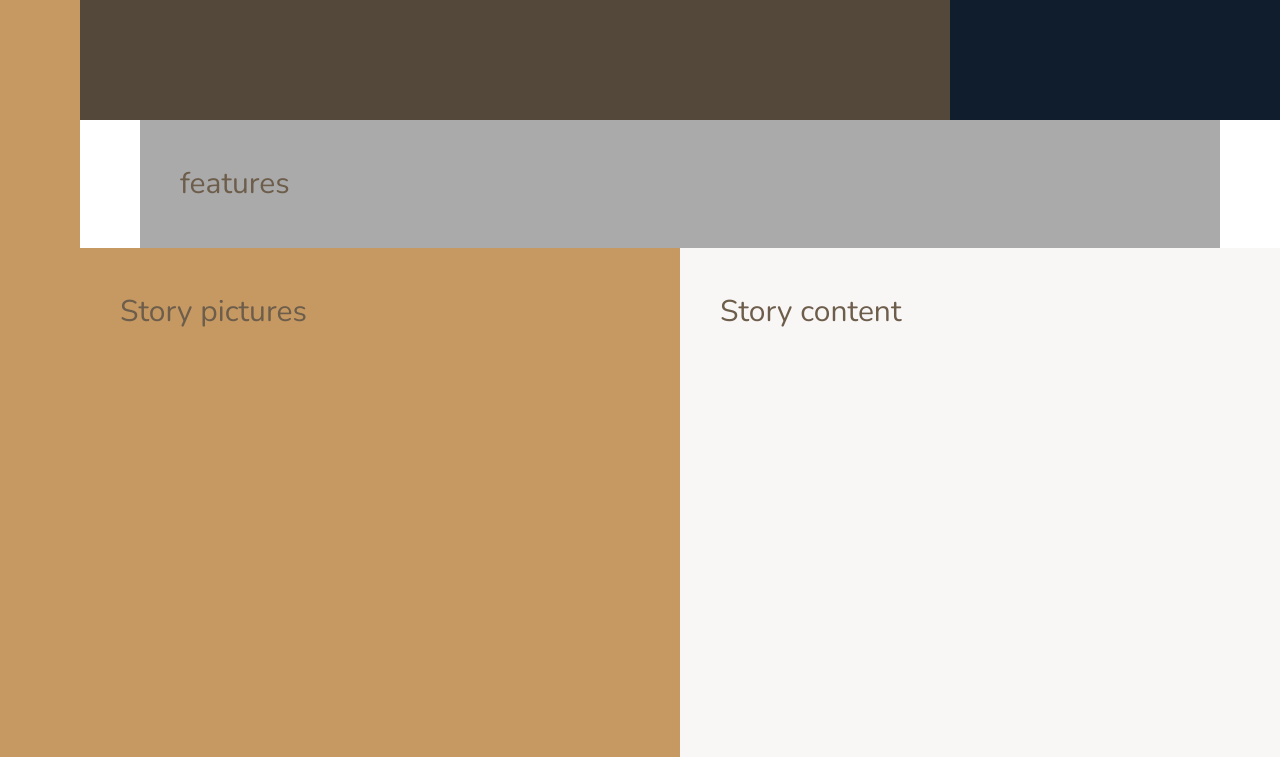
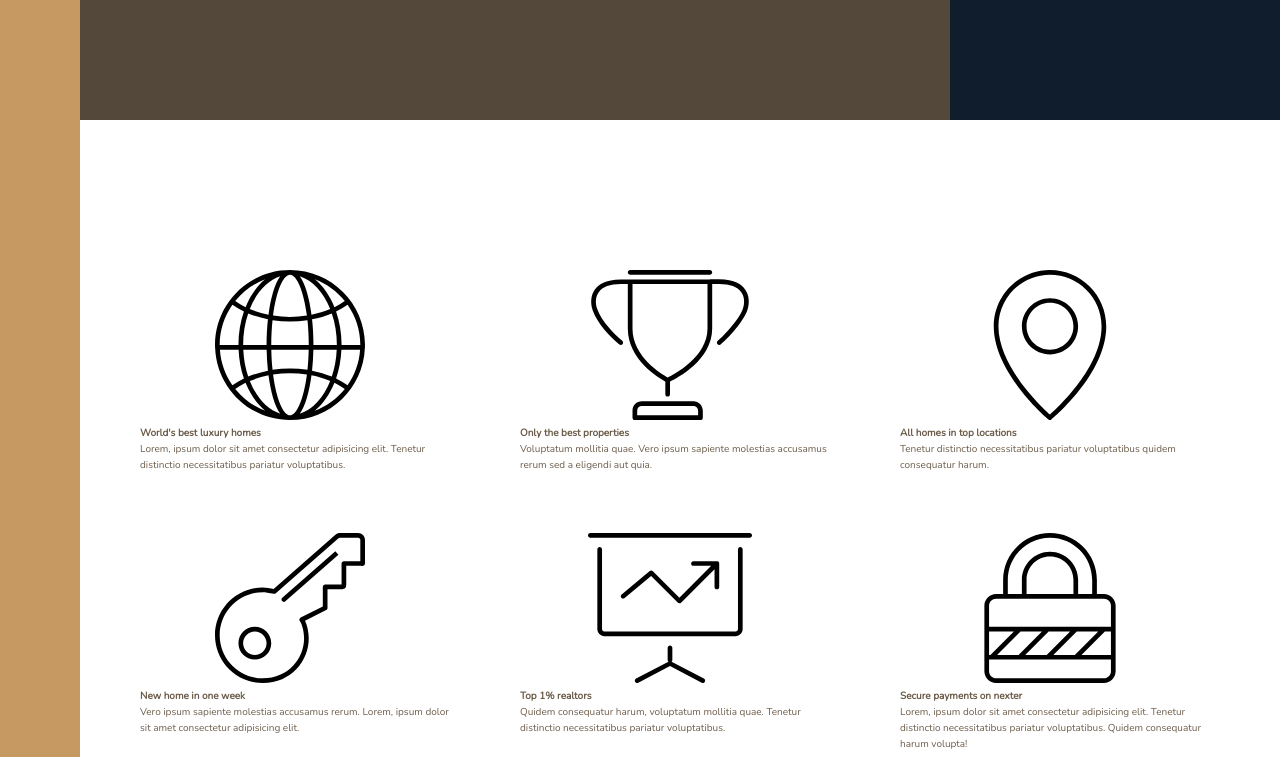
Before and after one commit to antebozic/nexter, a website: page index.html in a window 1280 px wide. Shown: the part 520-1277 px from the top of the page. Drawn offline with nearby package versions, Linux system fonts and the light colour scheme.

Commit message:
added content features

```diff
--- a/index.html
+++ b/index.html
@@ -25,7 +25,66 @@
         </div>
 
         <section class="features">
-            features
+            <div class="feature">
+                <svg class="feature__icon">
+                    <use xlink:href="img/sprite.svg#icon-global"></use>
+                </svg>
+                <h4 class="heading-4">World's best luxury homes</h4>
+                <p class="feature__text">
+                    Lorem, ipsum dolor sit amet consectetur adipisicing elit. Tenetur distinctio necessitatibus pariatur voluptatibus.
+                </p>
+            </div>
+
+            <div class="feature">
+                <svg class="feature__icon">
+                    <use xlink:href="img/sprite.svg#icon-trophy"></use>
+                </svg>
+                <h4 class="heading-4">Only the best properties</h4>
+                <p class="feature__text">
+                    Voluptatum mollitia quae. Vero ipsum sapiente molestias accusamus rerum sed a eligendi aut quia.
+                </p>
+            </div>
+
+            <div class="feature">
+                <svg class="feature__icon">
+                    <use xlink:href="img/sprite.svg#icon-map-pin"></use>
+                </svg>
+                <h4 class="heading-4">All homes in top locations</h4>
+                <p class="feature__text">
+                    Tenetur distinctio necessitatibus pariatur voluptatibus quidem consequatur harum.
+                </p>
+            </div>
+
+            <div class="feature">
+                <svg class="feature__icon">
+                    <use xlink:href="img/sprite.svg#icon-key"></use>
+                </svg>
+                <h4 class="heading-4">New home in one week</h4>
+                <p class="feature__text">
+                    Vero ipsum sapiente molestias accusamus rerum. Lorem, ipsum dolor sit amet consectetur adipisicing elit.
+
+                </p>
+            </div>
+
+            <div class="feature">
+                <svg class="feature__icon">
+                    <use xlink:href="img/sprite.svg#icon-presentation"></use>
+                </svg>
+                <h4 class="heading-4">Top 1% realtors</h4>
+                <p class="feature__text">
+                    Quidem consequatur harum, voluptatum mollitia quae. Tenetur distinctio necessitatibus pariatur voluptatibus.
+                </p>
+            </div>
+
+            <div class="feature">
+                <svg class="feature__icon">
+                    <use xlink:href="img/sprite.svg#icon-lock"></use>
+                </svg>
+                <h4 class="heading-4">Secure payments on nexter</h4>
+                <p class="feature__text">
+                    Lorem, ipsum dolor sit amet consectetur adipisicing elit. Tenetur distinctio necessitatibus pariatur voluptatibus. Quidem consequatur harum volupta!
+                </p>
+            </div>
         </section>
 
         <div class="story__pictures">
--- a/sass/_base.scss
+++ b/sass/_base.scss
@@ -39,8 +39,4 @@
     grid-template-rows: 80vh min-content 40vw repeat(3,min-content);
     grid-template-columns: [sidebar-start] 8rem [sidebar-end full-start] minmax(6rem, 1fr) [center-start] repeat(8, [col-start] minmax(min-content, 14rem) [col-end]) [center-end] minmax(6rem, 1fr) [full-end];
 
-    & > * {
-        padding: 40px;
-        font-size: 3rem;
-    }
 }
--- a/sass/_features.scss
+++ b/sass/_features.scss
@@ -1,4 +1,9 @@
 .features {
-    background-color: $color-grey-light-2;
     grid-column: center-start / center-end;
+
+    margin: 15rem 0;
+
+    display: grid;
+    grid-template-columns: repeat(3, 1fr);
+    grid-gap: 6rem;
 }
```
Also changed, not shown: css/style.css.
